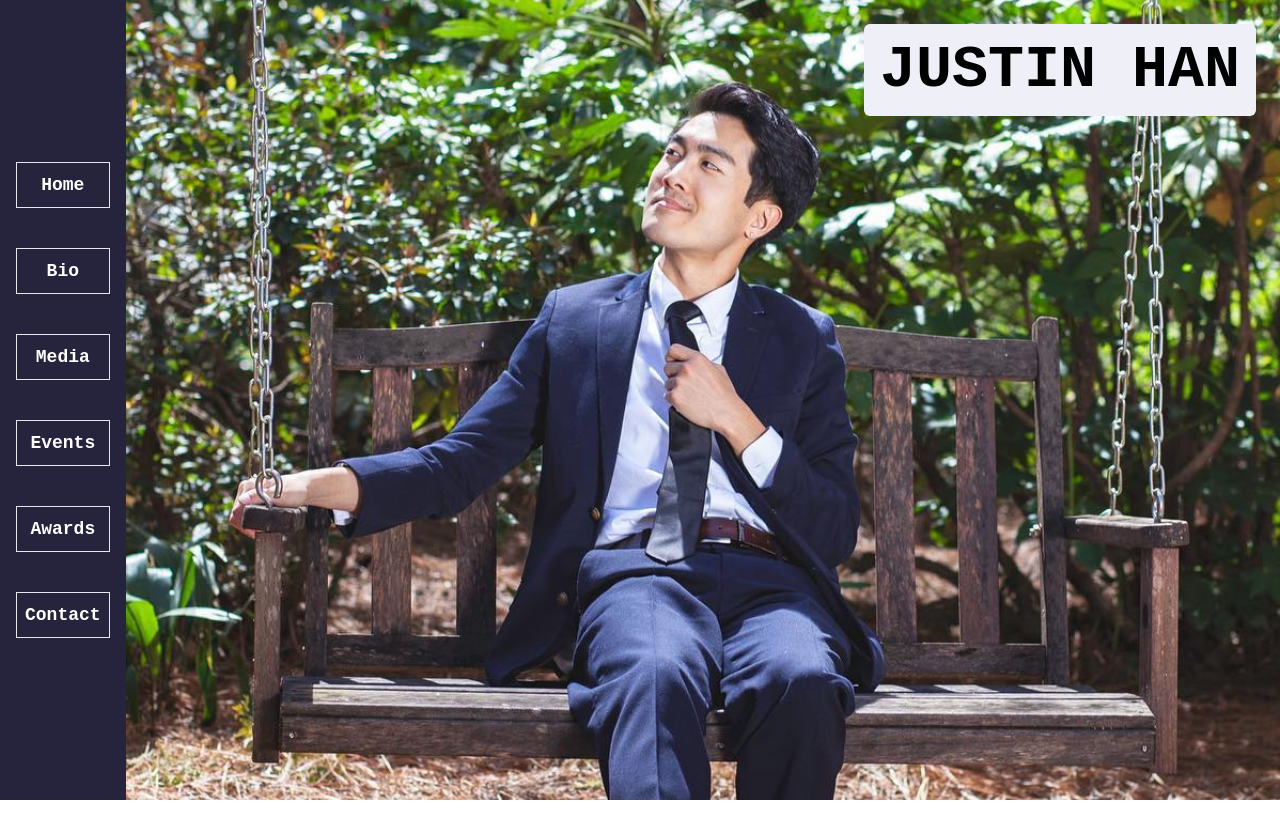
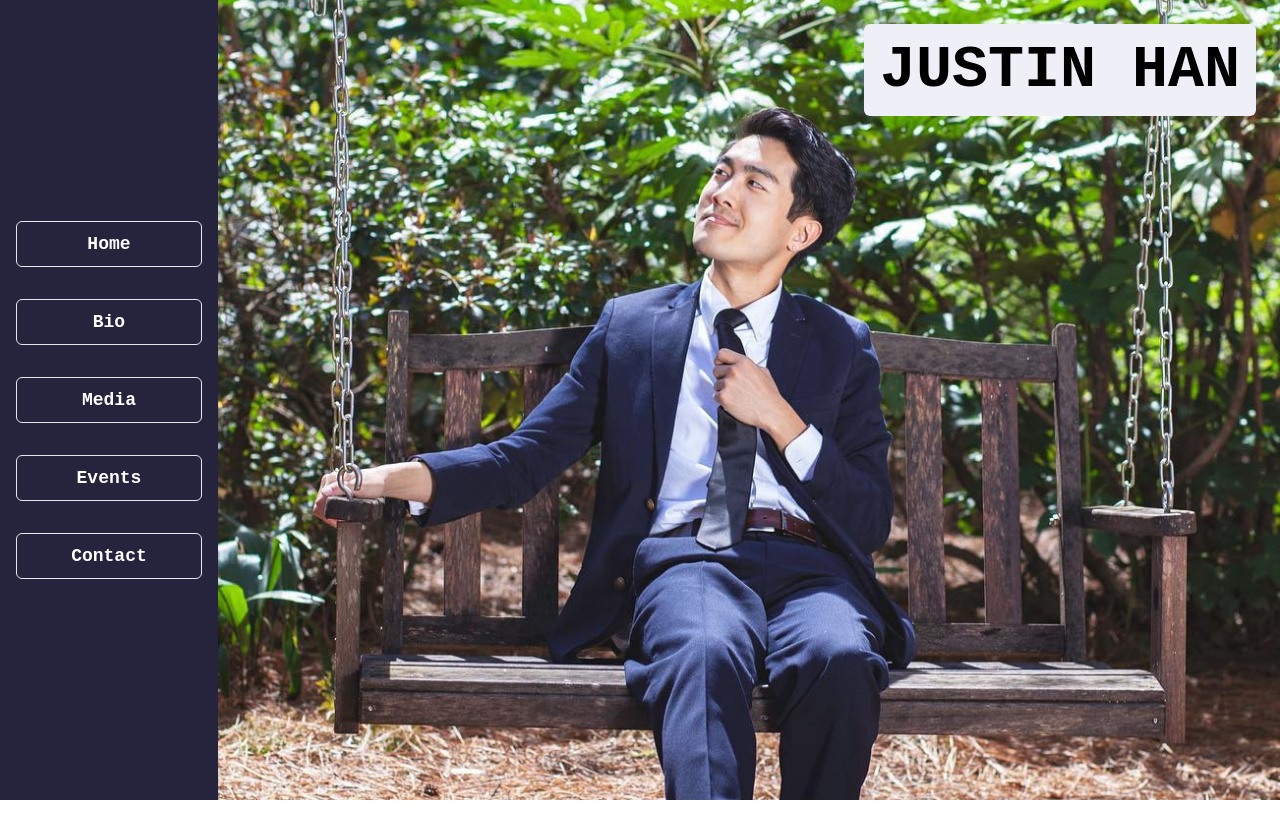
Before and after one commit to mzsellem/justin-han, a Next.js app: page / in a window 1280 px wide. Shown: the top 838 px of the page. Before the commit the page ends 800 px from the top, so only its background shows below. Built offline with nearby package versions, Linux system fonts and the light colour scheme.

Commit message:
add useRef

```diff
--- /dev/null
+++ b/app/bio/bio.tsx
@@ -0,0 +1,9 @@
+export default function Bio() {
+    return (
+     <>
+      <main>
+          <h1>Bio</h1>
+      </main>
+     </>
+    )
+  }
--- a/app/navbar/navbar.tsx
+++ b/app/navbar/navbar.tsx
@@ -3,12 +3,11 @@ export default function NavBar() {
         <>
             <div>
                 <div className="md:text-lg text-sm font-mono font-bold space-y-10 bg-bluesuit text-white h-screen w-full md:p-4 p-2 flex flex-col justify-center">
-                    <button className="border hover:bg-treegreen p-2">Home</button>
-                    <button className="border hover:bg-treegreen p-2">Bio</button>
-                    <button className="border hover:bg-treegreen p-2">Media</button>
-                    <button className="border hover:bg-treegreen p-2">Events</button>
-                    <button className="border hover:bg-treegreen p-2">Awards</button>
-                    <button className="border hover:bg-treegreen p-2">Contact</button>
+                    <button className="border hover:bg-yellowlight p-2 rounded-md">Home</button>
+                    <button className="border hover:bg-treegreen p-2 rounded-md">Bio</button>
+                    <button className="border hover:bg-treegreen p-2 rounded-md">Media</button>
+                    <button className="border hover:bg-treegreen p-2 rounded-md">Events</button>
+                    <button className="border hover:bg-treegreen p-2 rounded-md">Contact</button>
                 </div>
             </div>
         </>
--- a/app/page.tsx
+++ b/app/page.tsx
@@ -1,22 +1,67 @@
+'use client'
+import React, {useRef} from "react"
 import Intro from "./intro/intro"
 import NavBar from "./navbar/navbar"
 
 export default function Home() {
+
+  const section1Ref = useRef(null);
+  const section2Ref = useRef(null);
+  const section3Ref = useRef(null);
+  const section4Ref = useRef(null);
+  const section5Ref = useRef(null);
+
+  const scrollToSectionWithOffset = (ref, offset) => {
+    if (ref.current) {
+    const rect = ref.current.getBoundingClientRect();
+    window.scrollTo({
+      top: rect.top + window.scrollY - offset,
+      behavior: "smooth",
+    });
+  }
+  };
+
+
   return (
     <>
       <div className="flex">
-        <NavBar />
-        <div className="relative flex flex-col justify-center items-center max-w-screen max-h-screen overflow-hidden flex-1">
+          <div className="md:text-lg text-xs font-mono font-bold bg-bluesuit text-white h-screen w-1/5 md:p-4 flex flex-col justify-center">
+            <div className="flex flex-col space-y-8">
+              <button onClick={() => scrollToSectionWithOffset(section1Ref, 65)} className="border hover:bg-yellowlight p-2 rounded-md">Home</button>
+              <button onClick={() => scrollToSectionWithOffset(section2Ref, 65)} className="border hover:bg-treegreen p-2 rounded-md">Bio</button>
+              <button onClick={() => scrollToSectionWithOffset(section3Ref, 65)} className="border hover:bg-treegreen p-2 rounded-md">Media</button>
+              <button onClick={() => scrollToSectionWithOffset(section4Ref, 65)} className="border hover:bg-treegreen p-2 rounded-md">Events</button>
+              <button onClick={() => scrollToSectionWithOffset(section5Ref, 65)} className="border hover:bg-treegreen p-2 rounded-md">Contact</button>
+            </div>
+          </div>
+        <div className="flex flex-col justify-center items-center w-screen h-screen overflow-hidden">
           <img
             className="object-cover object-center w-full h-full"
             src="/happy-justin.png"
             alt="justin in a park"
           />
-          <div className="absolute top-0 md:right-0 mt-6 md:mr-6">
-            <Intro />
+          <div ref={section1Ref} className="absolute top-0 md:right-0 mt-6 md:mr-6">
+              <Intro />
           </div>
         </div>
     </div>
+
+    <div>
+          <div className="flex flex-col items-center m-6">
+            <div ref={section2Ref} className="my-2 section bg-blue-400/50 md:bg-blue-400/25 rounded-3xl mt-52 md:mt-44 md:w-3/4">
+                {/* <Projects /> */}
+            </div>
+            <div ref={section3Ref} className="my-2 section bg-blue-400/50 md:bg-blue-400/25 rounded-3xl md:w-3/4">
+                {/* <Skills /> */}
+            </div>
+            <div ref={section4Ref} className="my-2 section bg-blue-400/50 md:bg-blue-400/25 rounded-3xl md:w-3/4">
+                {/* <About /> */}
+            </div>
+            <div ref={section5Ref} className="flex justify-center my-2 text-center section bg-blue-400/50 md:bg-blue-400/25 rounded-3xl md:w-3/4">
+                {/* <Contact /> */}
+          </div>
+        </div>
+      </div>
   </>
 
   )
--- a/tailwind.config.js
+++ b/tailwind.config.js
@@ -17,6 +17,7 @@ module.exports = {
         'bluesuit': '#26233D',
         'grey': '#eeeff7',
         'treegreen': '#479552',
+        'yellowlight': '#ffc92b'
       }
     },
   },
```
Also changed, not shown: app/contact/contact.tsx (added), app/events/events.tsx (added), app/media/media.tsx (added), public/piano-justin.png (added), 1 other file (tests, documents, lock files or other folders).
